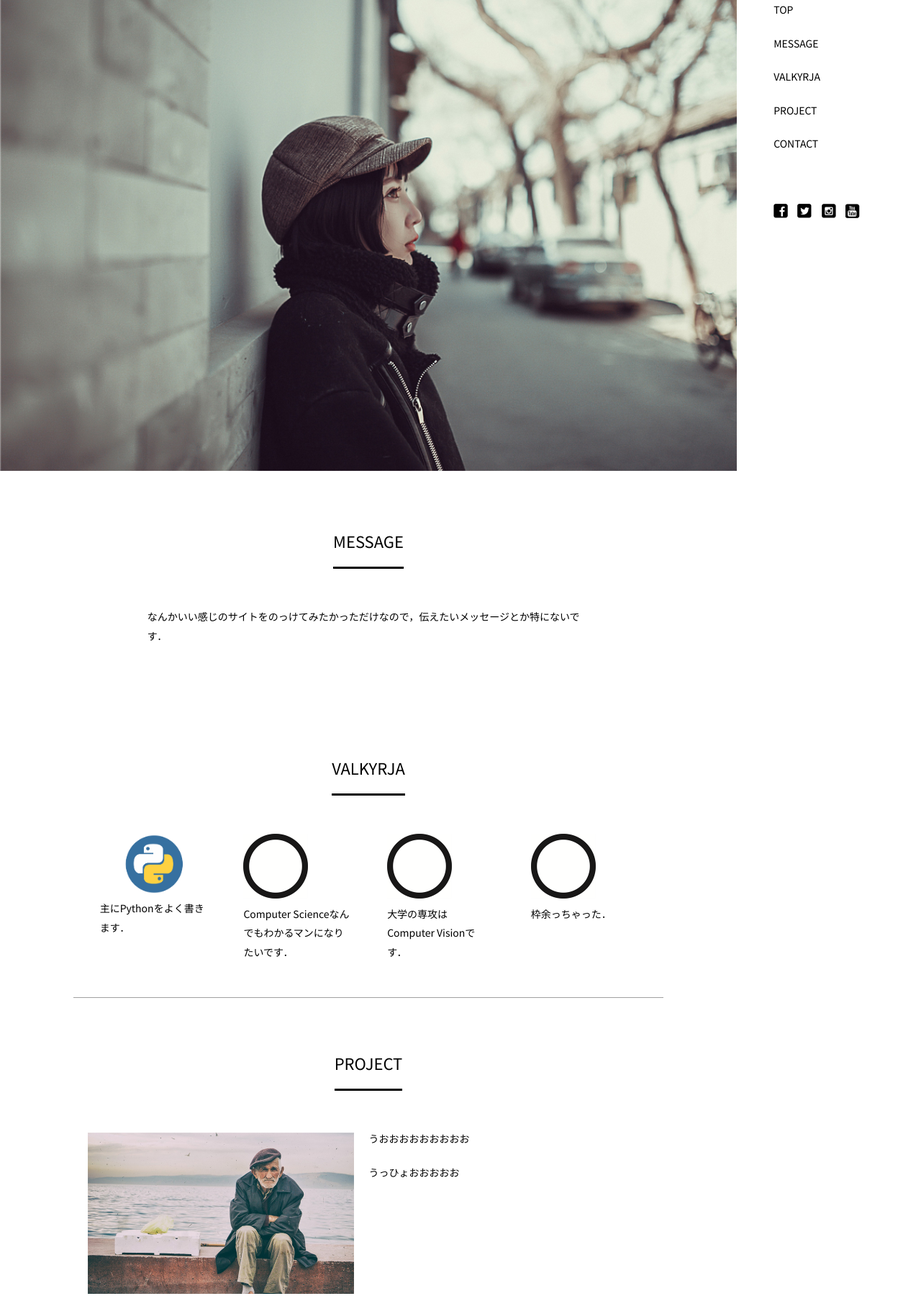
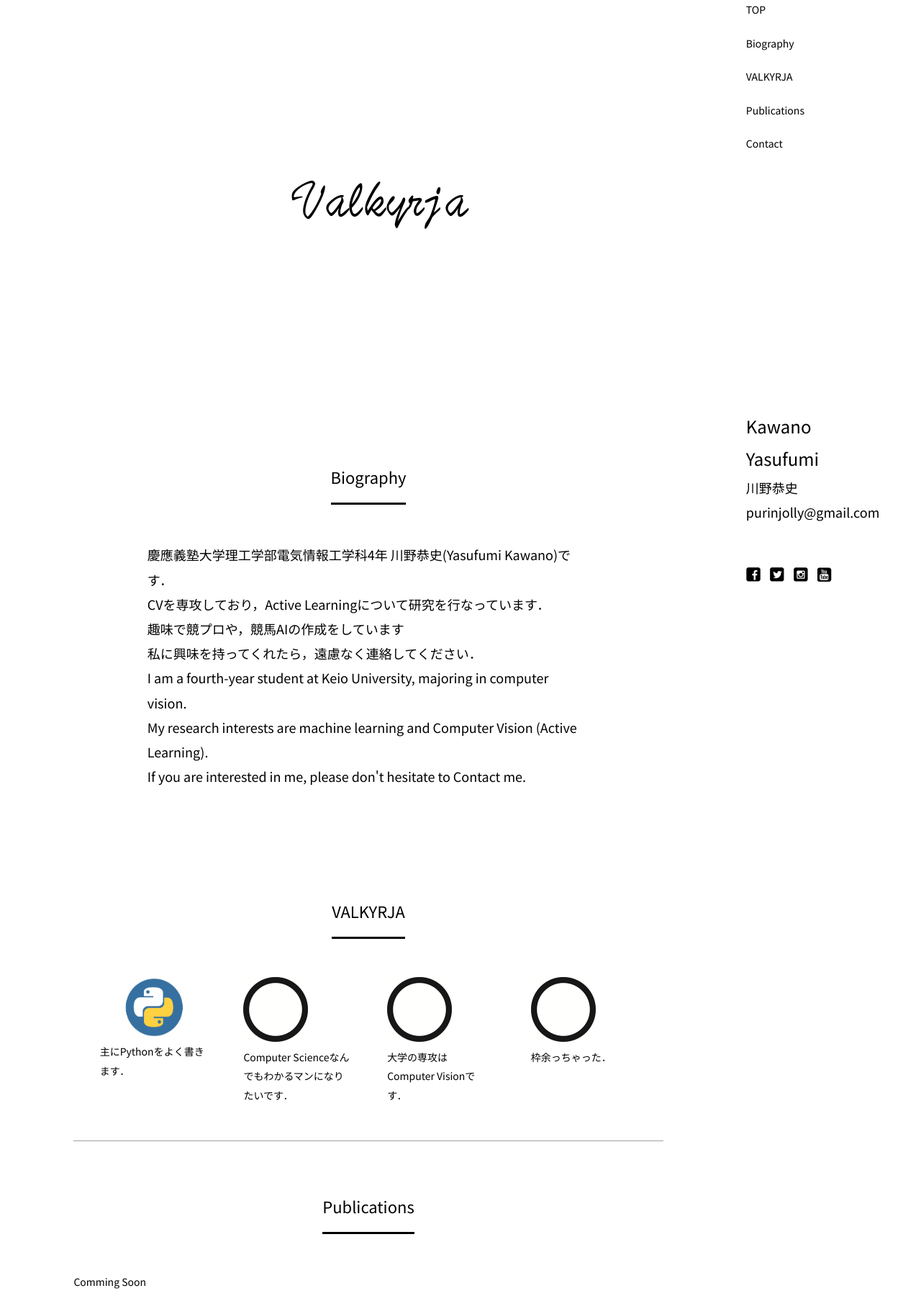
Before and after one commit to Valkyrja3607/Valkyrja3607.github.io, a plain HTML site: page index.html in a window 1280 px wide. Shown: the part 10-1810 px from the top of the page at 72% size. Drawn offline with nearby package versions, Linux system fonts and the light colour scheme; a web font is replaced by a local one.

Commit message:
白くした

```diff
--- a/css/style.css
+++ b/css/style.css
@@ -207,7 +207,7 @@ section h2 span {
 	}
 
 	#sidebar{
-		width: 12%;
+		width: 15%;
 		position: fixed;
 		top: 0;
 		right: 4%;
--- a/index.html
+++ b/index.html
@@ -22,11 +22,15 @@
 					<div class="panel">
 						<ul>
 							<li><a href="#top">TOP</a></li>
-							<li><a href="#sec01">MESSAGE</a></li>
+							<li><a href="#sec01">Biography</a></li>
 							<!-- <li><a href="#sec02">GALLERY</a></li>-->
 							<li><a href="#sec03">VALKYRJA</a></li>
-							<li><a href="#sec04">PROJECT</a></li>
-							<li><a href="#sec05">CONTACT</a></li>
+							<li><a href="#sec04">Publications</a></li>
+							<li><a href="#sec05">Contact</a></li>
+							<br><br><br><br><br><br><br><br><br><br><br><br><br>
+							<p><font size=5>Kawano Yasufumi</font></p>
+							<p><font size=4>川野恭史</font></p>
+							<p><font size=4>purinjolly@gmail.com</font></p>
 						</ul>
 						<ul id="sns">
 							<li><a href="#" target="_blank"><img src="images/iconFb.png" width="20" height="20"
@@ -44,17 +48,24 @@
 		</div>
 
 		<div id="content">
-			<p id="mainImg"><img src="images/mainImg.jpg" alt=""></p>
-			<!-- MESSAGE -->
+			<p id="mainImg"><img src="images/mainImg.png" alt=""></p>
+			<!-- Biography -->
 			<section id="sec01">
 				<header>
-					<h2><span>MESSAGE</span></h2>
+					<h2><span>Biography</span></h2>
 				</header>
 				<div class="innerS">
-					なんかいい感じのサイトをのっけてみたかっただけなので，伝えたいメッセージとか特にないです．
+					<p><font size=4>慶應義塾大学理工学部電気情報工学科4年 川野恭史(Yasufumi Kawano)です．</font></p>
+					<p><font size=4>CVを専攻しており，Active Learningについて研究を行なっています．</font></p>
+					<p><font size=4>趣味で競プロや，競馬AIの作成をしています</font></p>
+					<p><font size=4>私に興味を持ってくれたら，遠慮なく連絡してください．</font></p>
+					<p><font size=4>I am a fourth-year student at Keio University, majoring in computer vision. </font></p>
+					<p><font size=4>My research interests are machine learning and Computer Vision (Active Learning).</font></p>
+					<p><font size=4>If you are interested in me, please don't hesitate to Contact me.</font></p>
 				</div>
+
 			</section>
-			<!-- // MESSAGE -->
+			<!-- // Biography -->
 			<!-- GALLERY
 			<section id="sec02">
 				<header>
@@ -76,7 +87,7 @@
 					<li><img src="images/photo13.jpg" width="360" height="350" alt=""></li>
 				</ul>
 			</section>
-			-->
+
 			<!-- // GALLERY -->
 			<!-- BRAND -->
 			<section id="sec03">
@@ -105,36 +116,28 @@
 				</div>
 			</section>
 			<!-- // BRAND -->
-			<!-- PROJECT -->
+			<!-- Publications -->
 			<section id="sec04">
 				<header>
-					<h2><span>PROJECT</span></h2>
+					<h2><span>Publications</span></h2>
 				</header>
 				<div class="inner">
 					<div class="article">
-						<img src="images/photo14.jpg" width="370" height="224" alt="">
-						<p>うおおおおおおおおお</p>
-						<p>うっひょおおおおお
-						</p>
-					</div>
-					<div class="article">
-						<img src="images/photo15.jpg" width="370" height="224" alt="">
-						<p>びょえ</p>
-						<p>すううううう
-						</p>
+						<!-- <img src="images/photo15.jpg" width="370" height="224" alt="">-->
+						<p>Comming Soon</p>
 					</div>
 				</div>
 			</section>
-			<!-- // PROJECT -->
+			<!-- // Publications -->
 			<!-- COMPANY -->
 			<section id="sec05">
 				<header>
-					<h2><span>CONTACT</span></h2>
+					<h2><span>Contact</span></h2>
 				</header>
 				<div class="inner">
 					<ul class="col2">
 						<li>
-							<p>〒223-8522<br>神奈川県横浜市港北区日吉3-14-1<br>電気情報工学科青木研究室</p>
+							<p>〒223-8522<br>神奈川県横浜市港北区日吉3-14-1<br>慶應義塾大学理工学部<br>電気情報工学科青木研究室</p>
 							<p>e-Mail: purinjolly@gmail.com</p>
 						</li>
 						<li>
@@ -150,12 +153,6 @@
 					</ul>
 				</div>
 			</section>
-			<!-- // COMPANY -->
-
-			<footer id="footer">
-				Copyright(c) 2016 Sample Inc. All Rights Reserved. Design by <a href="http://f-tpl.com"
-					target="_blank">http://f-tpl.com</a><!-- ←クレジット表記を外す場合はシリアルキーが必要です http://f-tpl.com/credit/ -->
-			</footer>
 
 		</div>
 	</div>
```
Also changed, not shown: images/mainImg.png (added), images/mainImg2.png (added), images/mainImg3.png (added), images/mainImg4.png (added), 2 other files.
